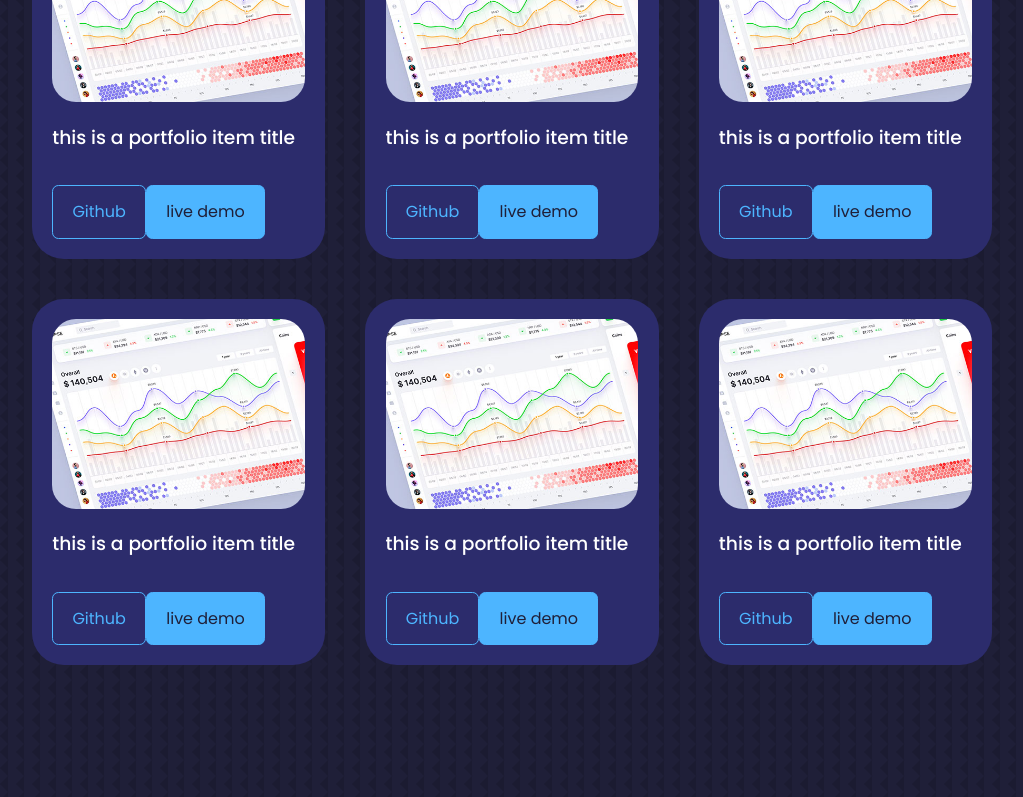
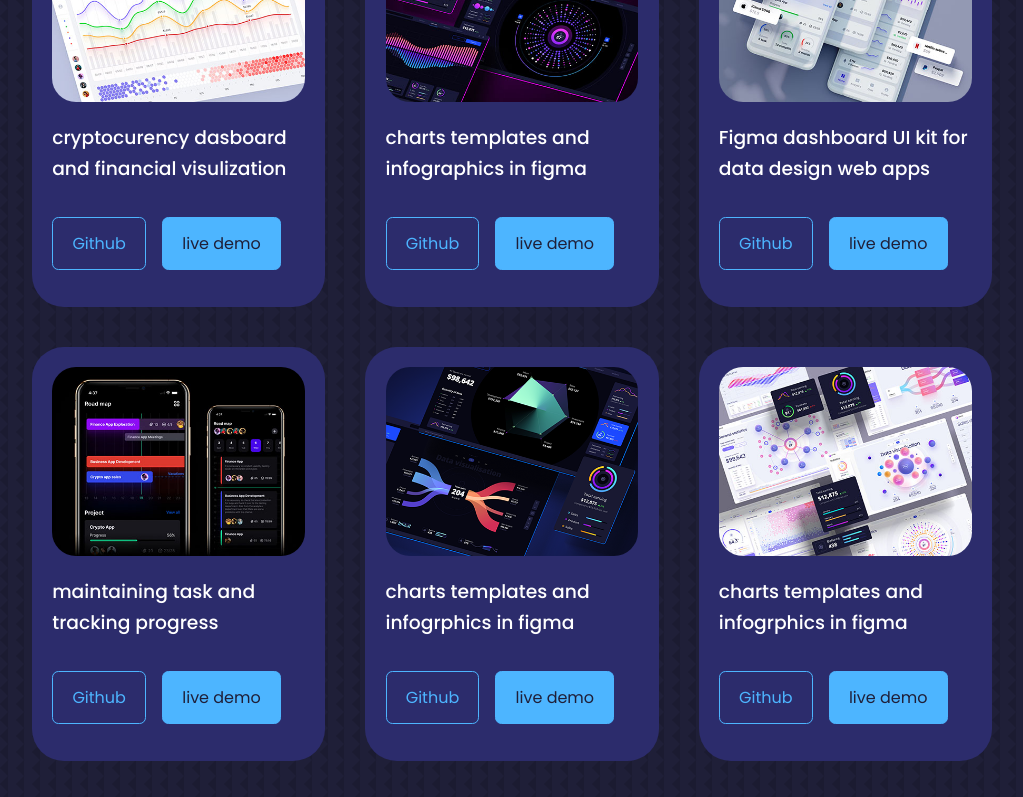
Before and after one commit to priyajeet-7396/portfolio-react-v1, a React (Create React App) app: page / in a window 1280 px wide. Shown: the part 3560-4357 px from the top of the page, without its empty margins (128-1151 px from the left). Built offline with nearby package versions, Linux system fonts and the light colour scheme.

Commit message:
generating portfolio items using array mapping

```diff
--- a/src/components/portfolio/Portfolio.jsx
+++ b/src/components/portfolio/Portfolio.jsx
@@ -6,6 +6,58 @@
 import IMG4 from '../../assets/portfolio4.jpg'
 import IMG5 from '../../assets/portfolio5.png'
 import IMG6 from '../../assets/portfolio6.jpg'
+
+// DO NOT USE IN PRODUTION
+
+const data = [
+    {
+      id: 1,
+      image: IMG1,
+      title: 'cryptocurency dasboard and financial visulization',
+      github: 'http://github.com',
+      demo:"https://www.arbeit.co.in/"
+    },
+    {
+      id: 2,
+      image: IMG2,
+      title: 'charts templates and infographics in figma',
+      github: 'http://github.com',
+      demo:"https://www.arbeit.co.in/"
+    },
+    {
+      id: 3,
+      image: IMG3,
+      title: 'Figma dashboard UI kit for data design web apps',
+      github: 'http://github.com',
+      demo:"https://www.arbeit.co.in/"
+    },
+    {
+      id: 4,
+      image: IMG4,
+      title: 'maintaining task and tracking progress',
+      github: 'http://github.com',
+      demo:"https://www.arbeit.co.in/"
+    },
+    {
+      id: 5,
+      image: IMG5,
+      title: 'charts templates and infogrphics in figma',
+      github: 'http://github.com',
+      demo:"https://www.arbeit.co.in/"
+    },
+    {
+      id: 6,
+      image: IMG6,
+      title: 'charts templates and infogrphics in figma',
+      github: 'http://github.com',
+      demo:"https://www.arbeit.co.in/"
+    }
+]
+
+
+
+
+
 
 const Portfolio = () => {
   return (
@@ -17,78 +69,24 @@
         Portfolio
       </h2>
       <div className='container portfolio__container'>
-        <article className='portfolio__item'>
+     {
+      data.map(({id,image,title,github,demo})=>{
+        return(
+          <article key={id} className='portfolio__item'>
             <div className='portfolio__item-image'>
-              <img src={IMG1} alt=''/>
+              <img src={image} alt={title}/>
             </div>
             <h3>
-              this is a portfolio item title
+              {title}
             </h3>
-            <div className='portfolio__item--cta'>
-            <a href='http://github.com' className='btn'>Github</a>
-            <a href='http://github.com' className='btn btn-primary' target='_blank'>live demo</a>
+            <div className='portfolio__item-cta'>
+            <a href={github} className='btn'>Github</a>
+            <a href={demo} className='btn btn-primary' target='_blank'>live demo</a>
             </div>
         </article>
-        <article className='portfolio__item'>
-            <div className='portfolio__item-image'>
-              <img src={IMG1} alt=''/>
-            </div>
-            <h3>
-              this is a portfolio item title
-            </h3>
-            <div className='portfolio__item--cta'>
-            <a href='http://github.com' className='btn'>Github</a>
-            <a href='http://github.com' className='btn btn-primary' target='_blank'>live demo</a>
-            </div>
-        </article>
-        <article className='portfolio__item'>
-            <div className='portfolio__item-image'>
-              <img src={IMG1} alt=''/>
-            </div>
-            <h3>
-              this is a portfolio item title
-            </h3>
-            <div className='portfolio__item--cta'>
-            <a href='http://github.com' className='btn'>Github</a>
-            <a href='http://github.com' className='btn btn-primary' target='_blank'>live demo</a>
-            </div>
-        </article>
-        <article className='portfolio__item'>
-            <div className='portfolio__item-image'>
-              <img src={IMG1} alt=''/>
-            </div>
-            <h3>
-              this is a portfolio item title
-            </h3>
-            <div className='portfolio__item--cta'>
-            <a href='http://github.com' className='btn'>Github</a>
-            <a href='http://github.com' className='btn btn-primary' target='_blank'>live demo</a>
-            </div>
-        </article>
-        <article className='portfolio__item'>
-            <div className='portfolio__item-image'>
-              <img src={IMG1} alt=''/>
-            </div>
-            <h3>
-              this is a portfolio item title
-            </h3>
-            <div className='portfolio__item--cta'>
-            <a href='http://github.com' className='btn'>Github</a>
-            <a href='http://github.com' className='btn btn-primary' target='_blank'>live demo</a>
-            </div>
-        </article>
-        <article className='portfolio__item'>
-            <div className='portfolio__item-image'>
-              <img src={IMG1} alt=''/>
-            </div>
-            <h3>
-              this is a portfolio item title
-            </h3>
-            <div className='portfolio__item--cta'>
-            <a href='http://github.com' className='btn'>Github</a>
-            <a href='http://github.com' className='btn btn-primary' target='_blank'>live demo</a>
-            </div>
-        </article>
+        )
+      })
+     }
       </div>
     </section>
   )
```
